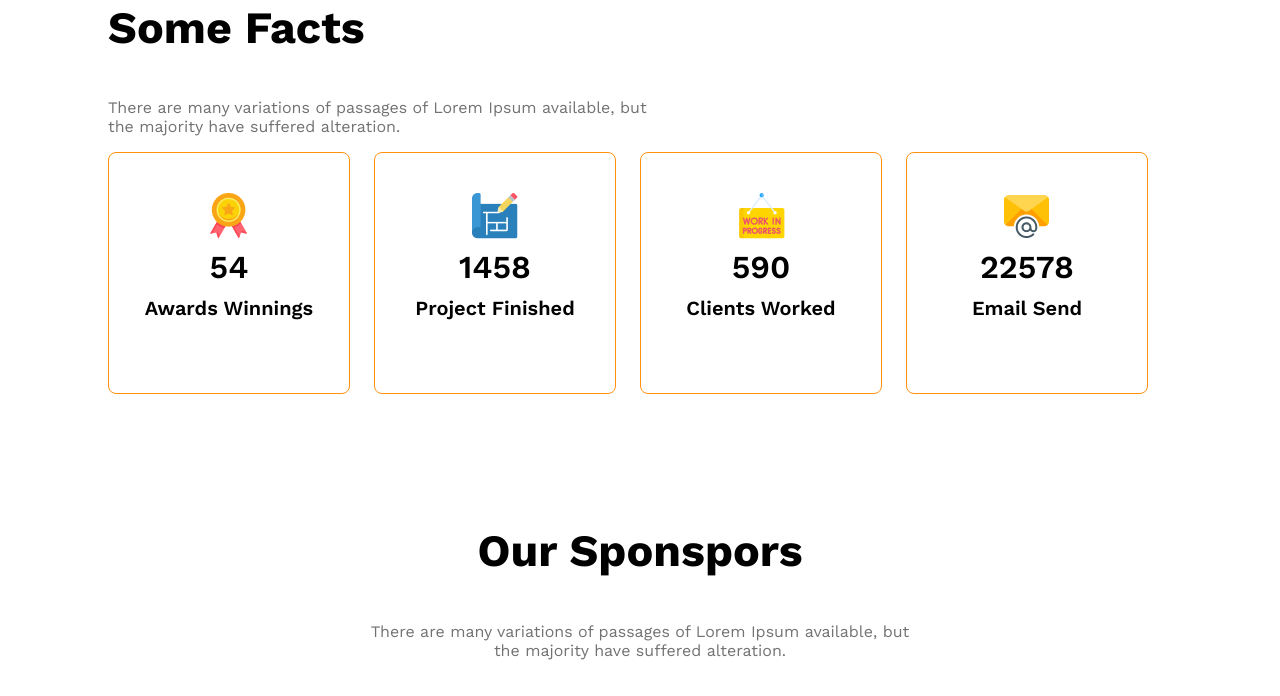
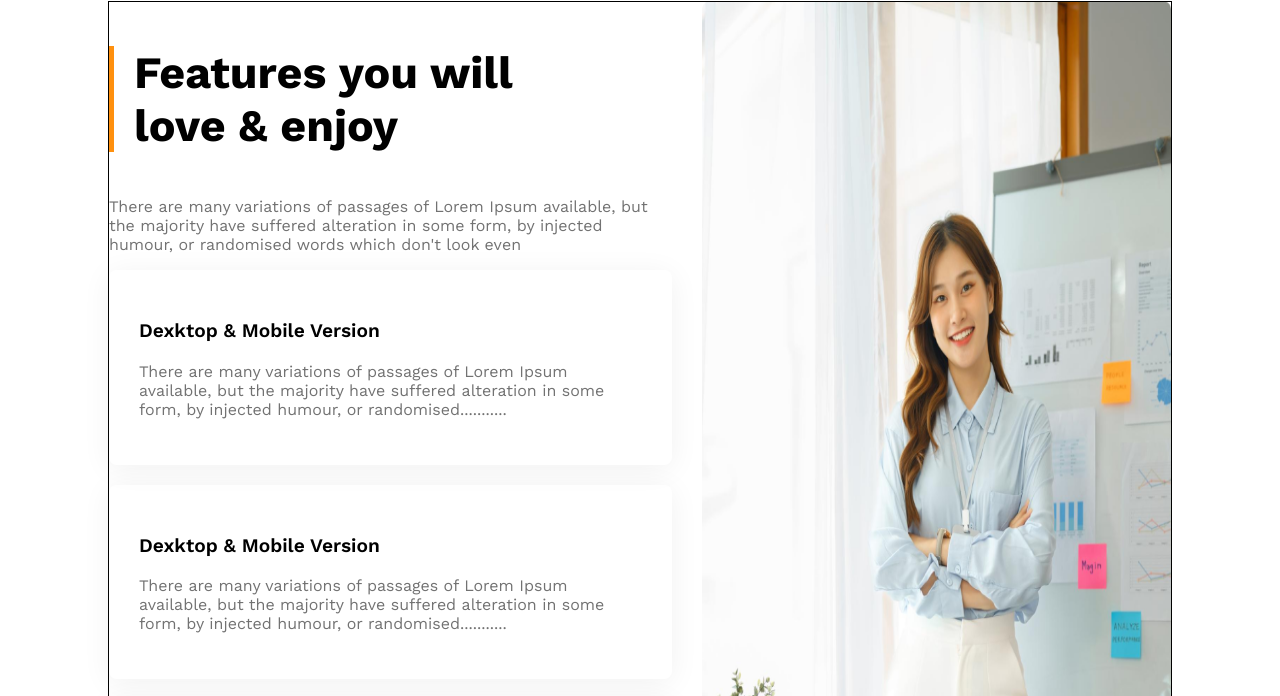
Before and after one commit to mowlyray/g3-architects-website, a plain HTML site: page index.html in a window 1280 px wide. Shown: the part 1635-2331 px from the top of the page. Drawn offline with nearby package versions, Linux system fonts and the light colour scheme.

Commit message:
add feature

```diff
--- a/index.html
+++ b/index.html
@@ -43,6 +43,7 @@
     </header>
 
     <main>
+        <!-- team section start -->
       <section class="teams display-flex">
         <div class="team-img-container">
           <img
@@ -67,6 +68,37 @@
           <button class="btn-primary">Explore More</button>
         </div>
       </section>
+
+      <!-- features section start -->
+       <section class="features display-flex">
+        <div class="feature-section">
+            <h3 id="feature-section-title" class="section-title">Features you will <br>love & enjoy</h3>
+            <p class="text-light-gray">There are many variations of passages of Lorem Ipsum available, but the majority have suffered alteration in some form, by injected humour, or randomised words which don't look even</p>
+
+            <!-- feature card container -->
+             <div class="feature-card ">
+                <h3 class="feature-title">Dexktop & Mobile Version</h3>
+                <p class="text-light-gray">There are many variations of passages of Lorem Ipsum available, but the majority have suffered alteration in some form, by injected humour, or randomised...........</p>
+             </div>
+             <div class="feature-card">
+                <h3 class="feature-title">Dexktop & Mobile Version</h3>
+                <p class="text-light-gray">There are many variations of passages of Lorem Ipsum available, but the majority have suffered alteration in some form, by injected humour, or randomised...........</p>
+             </div>
+             <div class="feature-card">
+                <h3 class="feature-title">Dexktop & Mobile Version</h3>
+                <p class="text-light-gray">There are many variations of passages of Lorem Ipsum available, but the majority have suffered alteration in some form, by injected humour, or randomised...........</p>
+             </div>
+             <div class="feature-card">
+                <h3 class="feature-title">Dexktop & Mobile Version</h3>
+                <p class="text-light-gray">There are many variations of passages of Lorem Ipsum available, but the majority have suffered alteration in some form, by injected humour, or randomised...........</p>
+             </div>
+
+        </div>
+        <div>
+            <img class="feature-image" src="images/architect.png" alt="">
+        </div>
+       </section>
+
 
       <!-- some facts -->
       <section>
--- a/styles/architects.css
+++ b/styles/architects.css
@@ -108,14 +108,41 @@ main > section {
 #quick-list {
   font-weight: 500;
 }
+/* features section related style */
+
+.features {
+  gap: 30px;
+  border: 1px solid black;
+}
+.feature-section{
+  width: 80%;
+}
+#feature-section-title {
+  border-left: 5px solid #ff900e;
+  padding-left: 20px;
+}
+.feature-card {
+  padding: 30px;
+  box-shadow: 0 4px 30px 0 rgba(0, 0, 0, 0.06);
+  margin-bottom: 20px;
+  border-radius: 8px;
+}
+.feature-card .feature-title {
+  font-weight: 600;
+  font-size: 1.2rem;
+}
+.feature-image {
+  width: 100%;
+  height: 90%;
+}
 
 /* some facts related style */
-.facts-container{
+.facts-container {
   display: grid;
   grid-template-columns: repeat(4, 1fr);
 }
-.fact-card{
-  border: 1px solid #FF900E;
+.fact-card {
+  border: 1px solid #ff900e;
   width: 240px;
   height: 240px;
   border-radius: 8px;
@@ -123,37 +150,35 @@ main > section {
   justify-content: center;
   align-items: center;
 }
-.fact-number{
+.fact-number {
   font-size: 2rem;
   font-weight: 600;
   margin-top: 5px;
   margin-bottom: 10px;
 }
-.fact-name{
+.fact-name {
   font-size: 1.25rem;
   font-weight: 600;
   margin-top: 10px;
 }
-.fact-description{
+.fact-description {
   max-width: 540px;
 }
 /* sponsor related style */
 
-.sponsor-info{
+.sponsor-info {
   max-width: 540px;
   margin: 50px auto;
   text-align: center;
 }
-.sponsor-companies{
+.sponsor-companies {
   display: grid;
   grid-template-columns: repeat(5, 1fr);
 }
-.sponsor-companies img{
+.sponsor-companies img {
   filter: grayscale(100%);
   width: 50%;
-
 }
-
 
 /* responsive media query */
 
@@ -164,39 +189,39 @@ main > section {
     flex-direction: column;
     margin: 0 auto;
   }
-  .team-img-container, .facts-container, .sponsor-companies {
+  .team-img-container,
+  .facts-container,
+  .sponsor-companies {
     grid-template-columns: repeat(1, 1fr);
-
   }
-  .sponsor-companies{
+  .sponsor-companies {
     justify-content: center;
     gap: 50px;
   }
-  .facts-container{
+  .facts-container {
     justify-content: center;
     gap: 24px;
   }
-  .our-features{
+  .our-features {
     margin-left: 20px;
-
   }
 }
 /* medium size device */
 
-@media screen and (min-width: 576px) and (max-width: 992px){
-  .teams{
+@media screen and (min-width: 576px) and (max-width: 992px) {
+  .teams {
     flex-direction: column;
   }
-  .our-features{
+  .our-features {
     margin: 50px auto;
   }
-  .navbar{
+  .navbar {
     margin: 0 auto;
   }
-  .sponsor-companies, .facts-container{
+  .sponsor-companies,
+  .facts-container {
     grid-template-columns: repeat(2, 1fr);
     gap: 50px;
     justify-items: center;
-
   }
 }
```
